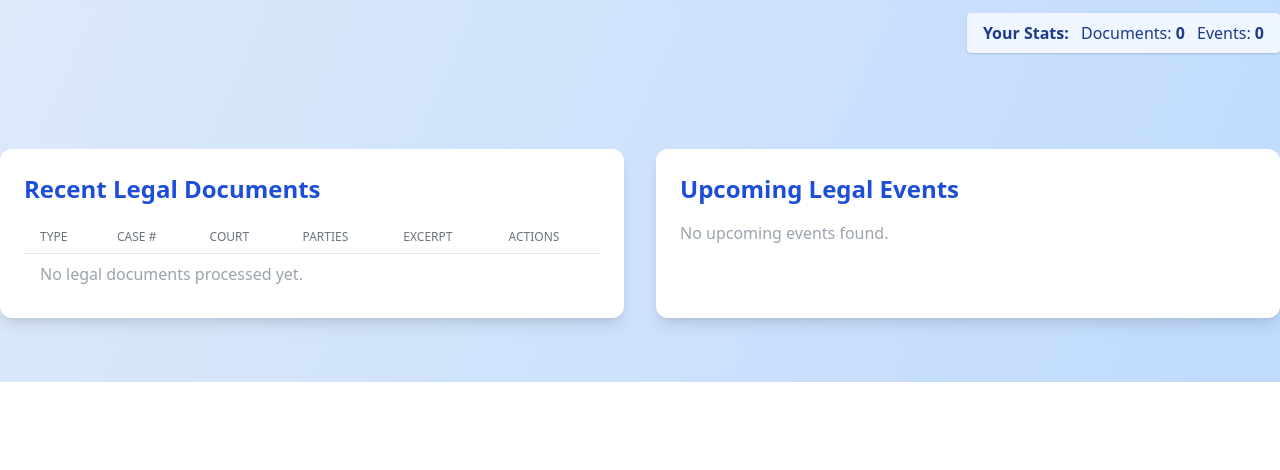
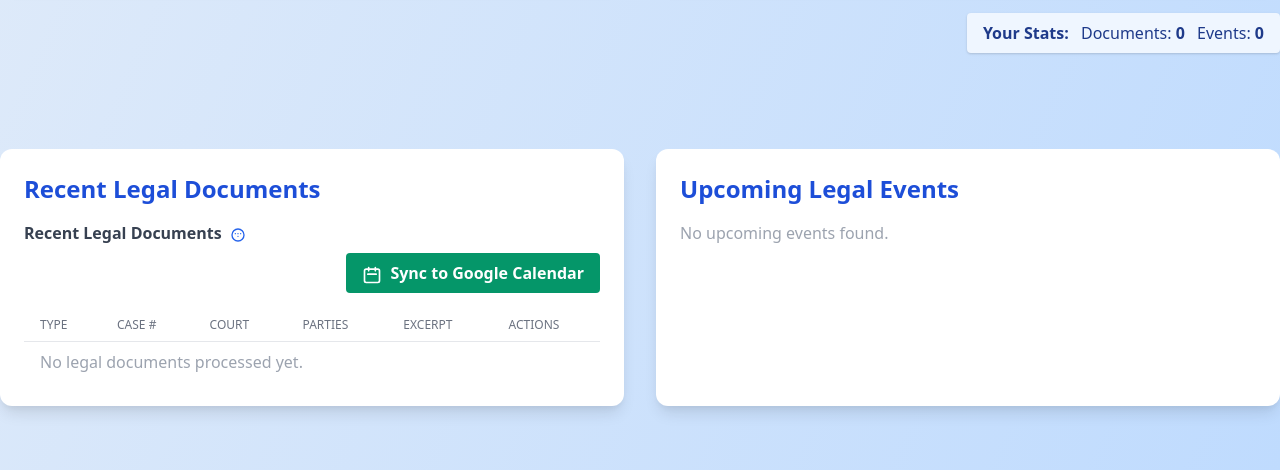
Before and after one commit to peteralcock/secretary, a Flask app: page /dashboard in a window 1280 px wide. Shown: the part 2520-2990 px from the top of the page. Before the commit the page ends 2902 px from the top, so only its background shows below. Run offline with Flask 3, Linux system fonts and the light colour scheme; the visitor is signed in with stand-in values (Sample User, id 1); data that the repository does not hold is empty; parts of the project's set-up code (start-up, migrations or seed data) failed here and were passed over.

Commit message:
Add OpenAI LLM services and assign them to AI users. Trigger inbox monitoring for any AI user. Share documents and sync events (stubs for now) from the dashboard.

```diff
--- a/app.py
+++ b/app.py
@@ -15,20 +15,17 @@ from celery.result import AsyncResult
 import csv
 from io import StringIO, BytesIO
 from functools import wraps
-try:
-    from reportlab.lib.pagesizes import letter
-    from reportlab.pdfgen import canvas
-except ImportError:
-    pass
+from cryptography.fernet import Fernet, InvalidToken
 
 # Import Celery OCR task
 try:
-    from celery_worker import ocr_pdf, summarize_legal_document, qa_legal_document, analyze_for_party
+    from celery_worker import ocr_pdf, summarize_legal_document, qa_legal_document, analyze_for_party, monitor_inbox_for_ai_user
 except ImportError:
     ocr_pdf = None  # For local dev if celery_worker not available
     summarize_legal_document = None
     qa_legal_document = None
     analyze_for_party = None
+    monitor_inbox_for_ai_user = None
 
 app = Flask(__name__)
 app.secret_key = os.getenv("FLASK_SECRET_KEY", "devsecret")
@@ -38,13 +35,33 @@ db = SQLAlchemy(app)
 login_manager = LoginManager(app)
 login_manager.login_view = 'login'
 
+FERNET_KEY = os.getenv('FERNET_KEY')
+if not FERNET_KEY:
+    print('WARNING: FERNET_KEY environment variable not set. Sensitive fields will not be encrypted!')
+    fernet = None
+else:
+    fernet = Fernet(FERNET_KEY.encode())
+
+def encrypt_value(value):
+    if not fernet or value is None:
+        return value
+    return fernet.encrypt(value.encode()).decode()
+
+def decrypt_value(value):
+    if not fernet or value is None:
+        return value
+    try:
+        return fernet.decrypt(value.encode()).decode()
+    except (InvalidToken, AttributeError):
+        return value
+
 # User model
 class User(UserMixin, db.Model):
     id = db.Column(db.Integer, primary_key=True)
     username = db.Column(db.String(80), unique=True, nullable=False)
     email = db.Column(db.String(120), unique=True, nullable=False)
     password_hash = db.Column(db.String(128), nullable=False)
-    gemini_api_key = db.Column(db.String(256), nullable=True)  # User's Gemini API key
+    _gemini_api_key = db.Column('gemini_api_key', db.String(256), nullable=True)
     is_admin = db.Column(db.Boolean, default=False)
     # Relationships: llm_services, ai_users
 
@@ -53,6 +70,14 @@ class User(UserMixin, db.Model):
 
     def check_password(self, password):
         return check_password_hash(self.password_hash, password)
+
+    @property
+    def gemini_api_key(self):
+        return decrypt_value(self._gemini_api_key)
+
+    @gemini_api_key.setter
+    def gemini_api_key(self, value):
+        self._gemini_api_key = encrypt_value(value)
 
 class LegalDocumentResult(db.Model):
     id = db.Column(db.Integer, primary_key=True)
@@ -71,8 +96,16 @@ class LLMService(db.Model):
     user_id = db.Column(db.Integer, db.ForeignKey('user.id'), nullable=False)
     name = db.Column(db.String(80), nullable=False)
     service_type = db.Column(db.String(32), nullable=False)  # e.g. 'gemini', 'openai', 'anthropic'
-    api_key = db.Column(db.String(256), nullable=False)
+    _api_key = db.Column('api_key', db.String(256), nullable=False)
     user = db.relationship('User', backref=db.backref('llm_services', lazy=True))
+
+    @property
+    def api_key(self):
+        return decrypt_value(self._api_key)
+
+    @api_key.setter
+    def api_key(self, value):
+        self._api_key = encrypt_value(value)
 
 class AIUser(db.Model):
     id = db.Column(db.Integer, primary_key=True)
@@ -95,10 +128,18 @@ class SMTPIMAPProfile(db.Model):
     host = db.Column(db.String(128), nullable=False)
     port = db.Column(db.Integer, nullable=False)
     username = db.Column(db.String(128), nullable=False)
-    password = db.Column(db.String(256), nullable=False)
+    _password = db.Column('password', db.String(256), nullable=False)
     use_ssl = db.Column(db.Boolean, default=True)
     ai_user = db.relationship('AIUser', backref=db.backref('email_profiles', lazy=True))
     user = db.relationship('User', backref=db.backref('email_profiles', lazy=True))
+
+    @property
+    def password(self):
+        return decrypt_value(self._password)
+
+    @password.setter
+    def password(self, value):
+        self._password = encrypt_value(value)
 
 @login_manager.user_loader
 def load_user(user_id):
@@ -685,5 +726,68 @@ def delete_email_profile(profile_id):
     flash('Email profile deleted.')
     return redirect(url_for('email_profiles', ai_id=ai_id))
 
+# Helper to get LLM API key and provider for an AI user or LLMService
+
+def get_llm_api_info(ai_user=None, user=None):
+    """
+    Returns (service_type, api_key) for the given AI user or user's default LLM.
+    """
+    if ai_user and ai_user.llm_service:
+        return ai_user.llm_service.service_type, ai_user.llm_service.api_key
+    if user:
+        # Prefer user's Gemini key if set
+        if user.gemini_api_key:
+            return 'gemini', user.gemini_api_key
+        # Fallback: first LLMService
+        llm = LLMService.query.filter_by(user_id=user.id).first()
+        if llm:
+            return llm.service_type, llm.api_key
+    return None, None
+
+@app.route('/share_document/<doc_id>', methods=['POST'])
+@login_required
+def share_document(doc_id):
+    share_with = request.form.get('share_with')
+    # In the future, look up the user and add sharing permissions
+    print(f"User {current_user.username} wants to share doc {doc_id} with {share_with}")
+    flash(f"Document {doc_id} shared with {share_with} (stub).", 'info')
+    return redirect(url_for('dashboard'))
+
+@app.route('/health')
+def health():
+    return jsonify({'status': 'ok'})
+
+@app.route('/sync_calendar', methods=['POST'])
+@login_required
+def sync_calendar():
+    # In the future, sync events to Google Calendar
+    flash('Google Calendar sync (stub) triggered.', 'info')
+    return redirect(url_for('dashboard'))
+
+@app.route('/help')
+def help_page():
+    return render_template('help.html')
+
+@app.route('/feedback', methods=['POST'])
+def feedback():
+    email = request.form.get('email')
+    message = request.form.get('message')
+    print(f'User feedback from {email}: {message}')
+    flash('Thank you for your feedback! We will get back to you soon.', 'success')
+    return redirect(url_for('help_page'))
+
+@app.route('/ai_users/<int:ai_id>/monitor_inbox', methods=['POST'])
+@login_required
+def monitor_inbox(ai_id):
+    monitor_inbox_for_ai_user.delay(ai_id, user_id=current_user.id)
+    flash('Inbox monitoring task started for AI user.', 'info')
+    return redirect(url_for('ai_users'))
+
+@app.errorhandler(500)
+def internal_error(error):
+    import traceback
+    print('Internal server error:', traceback.format_exc())
+    return render_template('500.html'), 500
+
 if __name__ == "__main__":
     app.run(host="0.0.0.0", port=5000, debug=True)
--- a/templates/ai_users.html
+++ b/templates/ai_users.html
@@ -15,6 +15,9 @@
                     <a href="/ai_users/{{ a.id }}/edit" class="text-blue-700 hover:underline mr-2">Edit</a>
                     <form method="post" action="/ai_users/{{ a.id }}/delete" style="display:inline;" onsubmit="return confirm('Delete this AI user?');">
                         <button type="submit" class="text-red-600 hover:underline">Delete</button>
+                    </form>
+                    <form method="post" action="/ai_users/{{ a.id }}/monitor_inbox" style="display:inline;">
+                        <button type="submit" class="ml-2 px-2 py-1 bg-green-500 text-white rounded hover:bg-green-600 text-xs" title="Trigger inbox monitoring for this AI user (fetch new emails)">Monitor Inbox</button>
                     </form>
                 </td>
             </tr>
--- a/templates/dashboard.html
+++ b/templates/dashboard.html
@@ -162,6 +162,24 @@
         <div class="grid grid-cols-1 md:grid-cols-2 gap-8 mb-8">
             <div class="bg-white rounded-xl shadow-lg p-6">
                 <h2 class="text-2xl font-semibold mb-4 text-blue-700">Recent Legal Documents{% if request.args.get('filter') == 'mydocs' %} (Mine){% endif %}</h2>
+                <div class="flex items-center mb-2">
+                    <span class="text-gray-700 font-semibold mr-2">Recent Legal Documents</span>
+                    <span title="Actions:
+- Summarize: Get a concise summary of the document.
+- Ask: Ask a legal question about the document.
+- Analyze: Get a legal analysis for defendant or plaintiff.
+- AI User: Choose which AI persona to use for the action." class="cursor-help text-blue-600">
+                        <svg xmlns="http://www.w3.org/2000/svg" class="h-4 w-4 inline" fill="none" viewBox="0 0 24 24" stroke="currentColor"><path stroke-linecap="round" stroke-linejoin="round" stroke-width="2" d="M8 10h.01M12 14v.01M12 10v.01M16 10h.01M21 12c0 4.97-4.03 9-9 9s-9-4.03-9-9 4.03-9 9-9 9 4.03 9 9z" /></svg>
+                    </span>
+                </div>
+                <div class="flex justify-end mb-4">
+                    <form method="post" action="/sync_calendar">
+                        <button type="submit" class="px-4 py-2 bg-green-600 text-white rounded hover:bg-green-700 font-semibold" title="Sync all your upcoming events to Google Calendar (stub)">
+                            <svg xmlns="http://www.w3.org/2000/svg" class="inline h-5 w-5 mr-1" fill="none" viewBox="0 0 24 24" stroke="currentColor"><path stroke-linecap="round" stroke-linejoin="round" stroke-width="2" d="M8 7V3m8 4V3m-9 8h10M5 21h14a2 2 0 002-2V7a2 2 0 00-2-2H5a2 2 0 00-2 2v12a2 2 0 002 2z" /></svg>
+                            Sync to Google Calendar
+                        </button>
+                    </form>
+                </div>
                 <table class="min-w-full divide-y divide-gray-200">
                     <thead>
                         <tr>
@@ -183,48 +201,52 @@
                             <td class="px-4 py-2 text-xs text-gray-600">{{ doc.raw_excerpt }}</td>
                             <td class="px-4 py-2">
                                 <a href="/document/{{ doc.case_number }}/results" class="px-2 py-1 bg-blue-100 text-blue-700 rounded hover:bg-blue-200">View Results</a>
+                                <form method="post" action="/share_document/{{ doc.case_number }}" class="inline ml-2" style="display:inline-block;">
+                                    <input type="text" name="share_with" placeholder="Share with (username/email)" class="px-1 py-0.5 border rounded text-xs" required title="Enter teammate's username or email">
+                                    <button type="submit" class="px-2 py-1 bg-yellow-500 text-white rounded hover:bg-yellow-600 text-xs" title="Share this document">Share</button>
+                                </form>
                             </td>
                         </tr>
                         <tr>
                             <td colspan="6" class="px-4 py-2 bg-gray-50">
-                                <form method="post" action="/summarize/{{ doc.case_number }}" class="inline">
-                                    <select name="ai_user_id" class="border rounded px-2 py-1 text-xs mr-2">
+                                <form method="post" action="/summarize/{{ doc.case_number }}" class="inline" title="Summarize: Get a concise summary of this legal document using AI.">
+                                    <select name="ai_user_id" class="border rounded px-2 py-1 text-xs mr-2" title="Choose which AI user/personality to use for this action.">
                                         <option value="">Default AI</option>
                                         {% for ai in ai_users %}
                                         <option value="{{ ai.id }}">{{ ai.name }} ({{ ai.mode }})</option>
                                         {% endfor %}
                                     </select>
-                                    <button type="submit" class="px-2 py-1 bg-blue-600 text-white rounded hover:bg-blue-700">Summarize</button>
+                                    <button type="submit" class="px-2 py-1 bg-blue-600 text-white rounded hover:bg-blue-700" title="Summarize this document with AI">Summarize</button>
                                 </form>
-                                <form method="post" action="/ask/{{ doc.case_number }}" class="inline ml-2">
-                                    <input type="text" name="question" placeholder="Ask a question..." class="px-1 py-0.5 border rounded text-xs" required>
-                                    <select name="ai_user_id" class="border rounded px-2 py-1 text-xs mr-2">
+                                <form method="post" action="/ask/{{ doc.case_number }}" class="inline ml-2" title="Ask: Get an AI-generated answer to your legal question about this document.">
+                                    <input type="text" name="question" placeholder="Ask a question..." class="px-1 py-0.5 border rounded text-xs" required title="Type your legal question here">
+                                    <select name="ai_user_id" class="border rounded px-2 py-1 text-xs mr-2" title="Choose which AI user/personality to use for this action.">
                                         <option value="">Default AI</option>
                                         {% for ai in ai_users %}
                                         <option value="{{ ai.id }}">{{ ai.name }} ({{ ai.mode }})</option>
                                         {% endfor %}
                                     </select>
-                                    <button type="submit" class="px-2 py-1 bg-green-600 text-white rounded hover:bg-green-700">Ask</button>
+                                    <button type="submit" class="px-2 py-1 bg-green-600 text-white rounded hover:bg-green-700" title="Ask a legal question about this document">Ask</button>
                                 </form>
-                                <form method="post" action="/analyze/{{ doc.case_number }}" class="inline ml-2">
+                                <form method="post" action="/analyze/{{ doc.case_number }}" class="inline ml-2" title="Analyze: Get a legal analysis in support of the defendant.">
                                     <input type="hidden" name="party" value="defendant">
-                                    <select name="ai_user_id" class="border rounded px-2 py-1 text-xs mr-2">
+                                    <select name="ai_user_id" class="border rounded px-2 py-1 text-xs mr-2" title="Choose which AI user/personality to use for this action.">
                                         <option value="">Default AI</option>
                                         {% for ai in ai_users %}
                                         <option value="{{ ai.id }}">{{ ai.name }} ({{ ai.mode }})</option>
                                         {% endfor %}
                                     </select>
-                                    <button type="submit" class="px-2 py-1 bg-purple-600 text-white rounded hover:bg-purple-700">Analyze for Defendant</button>
+                                    <button type="submit" class="px-2 py-1 bg-purple-600 text-white rounded hover:bg-purple-700" title="Analyze for Defendant">Analyze for Defendant</button>
                                 </form>
-                                <form method="post" action="/analyze/{{ doc.case_number }}" class="inline ml-2">
+                                <form method="post" action="/analyze/{{ doc.case_number }}" class="inline ml-2" title="Analyze: Get a legal analysis in support of the plaintiff.">
                                     <input type="hidden" name="party" value="plaintiff">
-                                    <select name="ai_user_id" class="border rounded px-2 py-1 text-xs mr-2">
+                                    <select name="ai_user_id" class="border rounded px-2 py-1 text-xs mr-2" title="Choose which AI user/personality to use for this action.">
                                         <option value="">Default AI</option>
                                         {% for ai in ai_users %}
                                         <option value="{{ ai.id }}">{{ ai.name }} ({{ ai.mode }})</option>
                                         {% endfor %}
                                     </select>
-                                    <button type="submit" class="px-2 py-1 bg-pink-600 text-white rounded hover:bg-pink-700">Analyze for Plaintiff</button>
+                                    <button type="submit" class="px-2 py-1 bg-pink-600 text-white rounded hover:bg-pink-700" title="Analyze for Plaintiff">Analyze for Plaintiff</button>
                                 </form>
                                 <!-- Result placeholder -->
                                 <div id="result-{{ doc.case_number }}" class="mt-2 text-sm text-gray-700"></div>
@@ -261,6 +283,10 @@
             </div>
         </div>
     </div>
+    <!-- Add a floating help button -->
+    <a href="/help" title="Help & FAQ" class="fixed bottom-8 right-8 bg-blue-600 text-white rounded-full shadow-lg p-4 hover:bg-blue-700 z-50 flex items-center justify-center">
+        <svg xmlns="http://www.w3.org/2000/svg" class="h-6 w-6" fill="none" viewBox="0 0 24 24" stroke="currentColor"><path stroke-linecap="round" stroke-linejoin="round" stroke-width="2" d="M8 10h.01M12 14v.01M12 10v.01M16 10h.01M21 12c0 4.97-4.03 9-9 9s-9-4.03-9-9 4.03-9 9-9 9 4.03 9 9z" /></svg>
+    </a>
     <script>
         // Data for charts (injected by Jinja)
         const byDay = {{ by_day|tojson }};
```
Also changed, not shown: celery_worker.py (+30 -0 lines), templates/help.html (added, +28 -0 lines).
